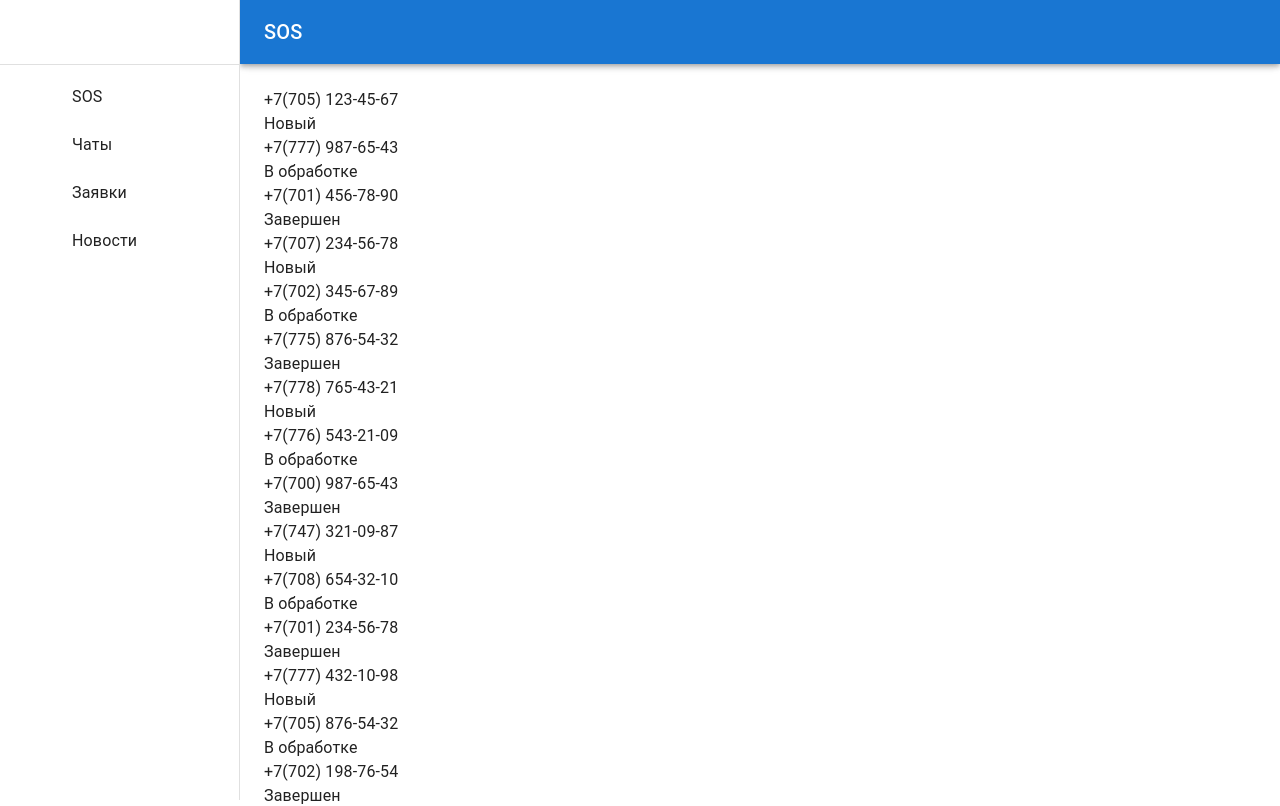
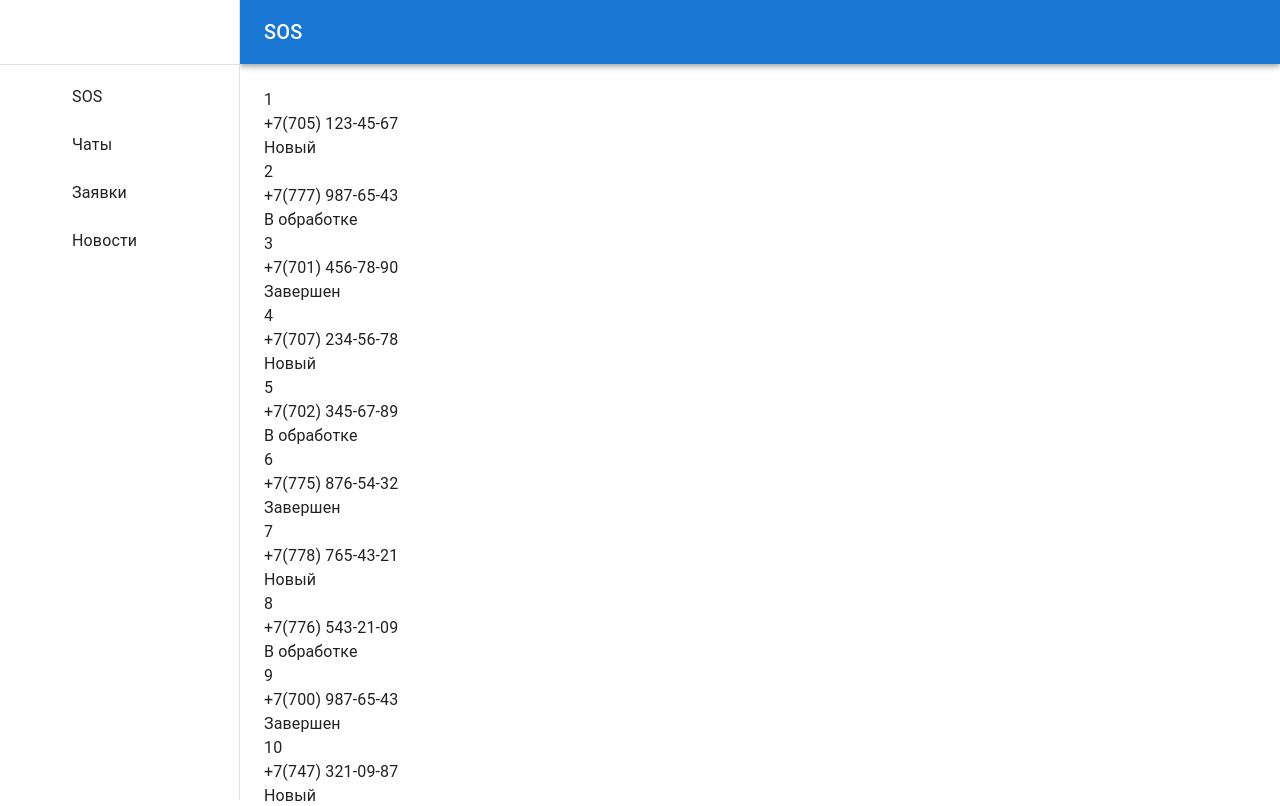
Before and after one commit to elsive2/hackathon-police-community-app, a Next.js app in the folder dashboard/: page /dashboard/sos in a window 1280 px wide. Shown: the top 806 px of the page. Built offline with nearby package versions, Linux system fonts and the light colour scheme; what @mui/material-nextjs would draw is missing.

Commit message:
add test

```diff
--- a/dashboard/src/app/dashboard/sos/page.tsx
+++ b/dashboard/src/app/dashboard/sos/page.tsx
@@ -23,6 +23,7 @@ const SosPage = () => {
     <div>
       {data.map(({ id, phone, status }) => (
         <div key={id}>
+          <div>{id}</div>
           <div>{phone}</div>
           <div>{getStatus(status)}</div>
         </div>
```
